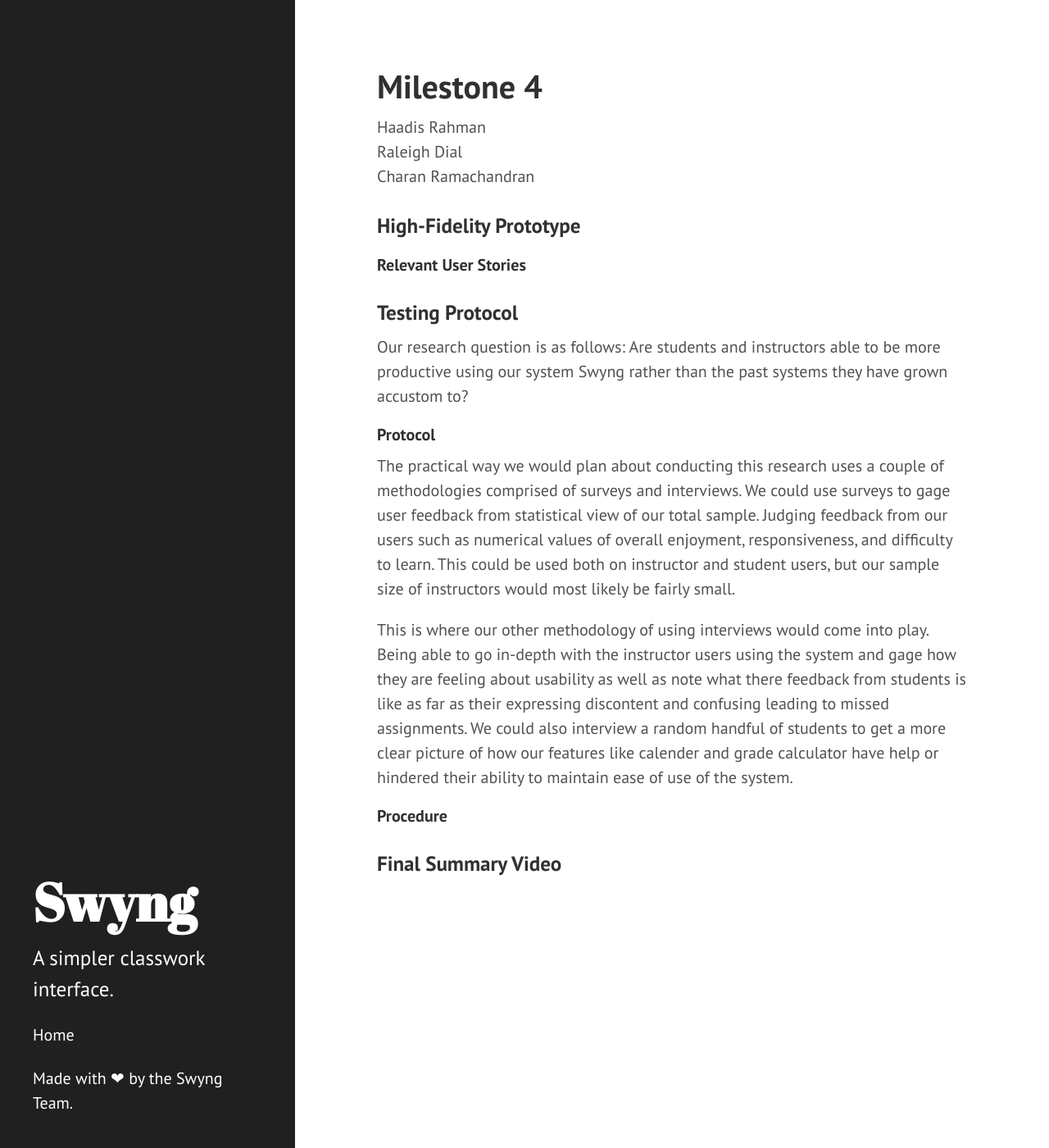
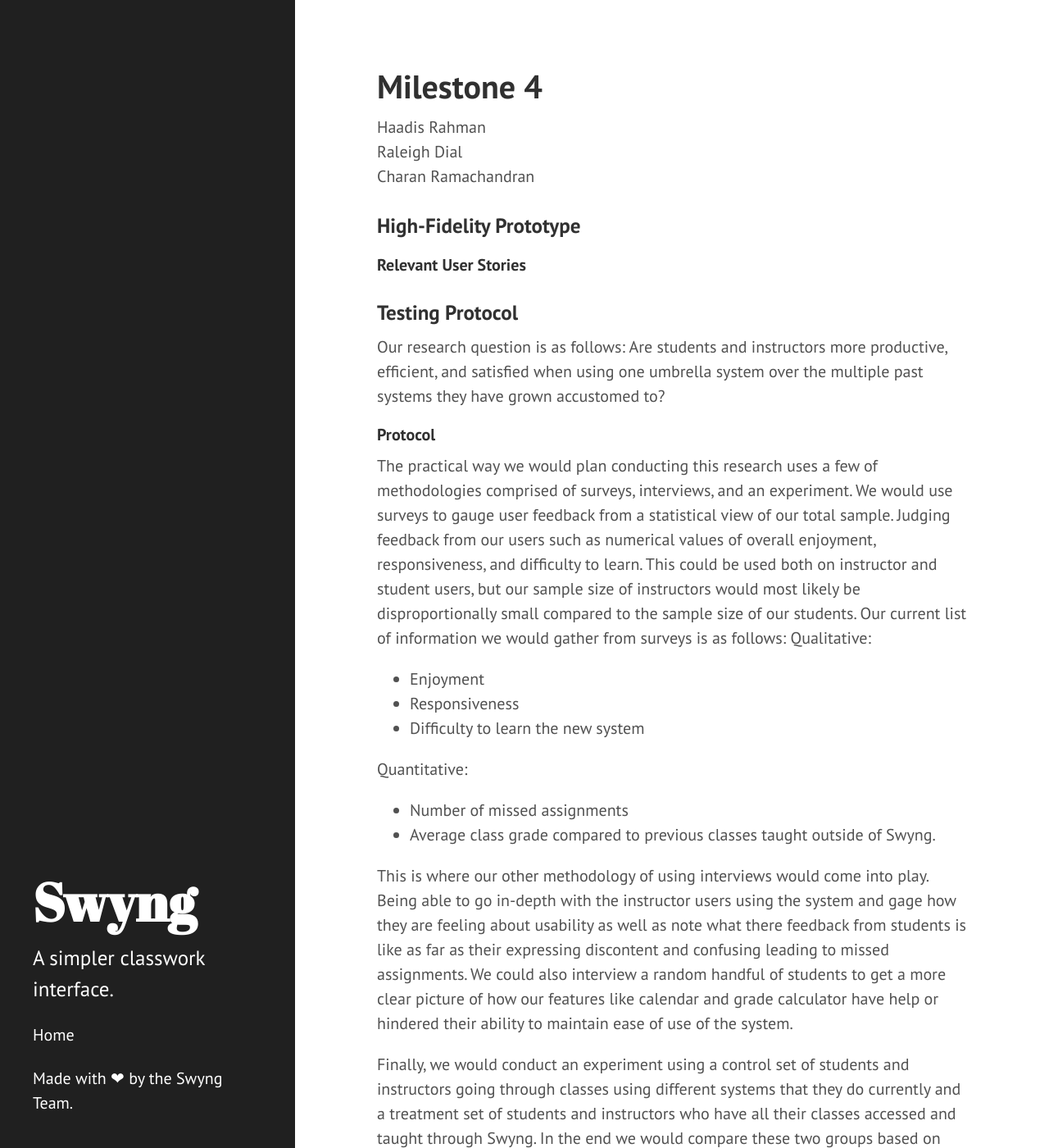
Before and after one commit to MediocreCode/4800TermProject, a Jekyll site: the page built from milestone4.md, in a window 1280 px wide and 1400 px high. Shown: the whole window at 82% size. Built offline with Jekyll 4.4.1, drawn with Linux system fonts in a browser that asks for light colours; some of the changed text lies outside the part shown.

Commit message:
protocol editing

```diff
--- a/milestone4.md
+++ b/milestone4.md
@@ -13,14 +13,27 @@
 
 ### Testing Protocol
 
-Our research question is as follows: Are students and instructors able to be more productive using our system Swyng rather than the past systems they have grown accustom to?
+Our research question is as follows: Are students and instructors more productive, efficient, and satisfied when using one umbrella system over the multiple past systems they have grown accustomed to?
 
 #### Protocol
 
-The practical way we would plan about conducting this research uses a couple of methodologies comprised of surveys and interviews.
-We could use surveys to gage user feedback from statistical view of our total sample. Judging feedback from our users such as numerical values of overall enjoyment, responsiveness, and difficulty to learn. This could be used both on instructor and student users, but our sample size of instructors would most likely be fairly small.
+The practical way we would plan conducting this research uses a few of methodologies comprised of surveys, interviews, and an experiment.
+We would use surveys to gauge user feedback from a statistical view of our total sample. Judging feedback from our users such as numerical values of overall enjoyment, responsiveness, and difficulty to learn. This could be used both on instructor and student users, but our sample size of instructors would most likely be disproportionally small compared to the sample size of our students.
+Our current list of information we would gather from surveys is as follows:
+Qualitative:
+* Enjoyment
+* Responsiveness
+* Difficulty to learn the new system
 
-This is where our other methodology of using interviews would come into play. Being able to go in-depth with the instructor users using the system and gage how they are feeling about usability as well as note what there feedback from students is like as far as their expressing discontent and confusing leading to missed assignments. We could also interview a random handful of students to get a more clear picture of how our features like calender and grade calculator have help or hindered their ability to maintain ease of use of the system.
+Quantitative:
+* Number of missed assignments
+* Average class grade compared to previous classes taught outside of Swyng.
+
+
+This is where our other methodology of using interviews would come into play. Being able to go in-depth with the instructor users using the system and gage how they are feeling about usability as well as note what there feedback from students is like as far as their expressing discontent and confusing leading to missed assignments. We could also interview a random handful of students to get a more clear picture of how our features like calendar and grade calculator have help or hindered their ability to maintain ease of use of the system.
+
+Finally, we would conduct an experiment using a control set of students and instructors going through classes using different systems that they do currently and a treatment set of students and instructors who have all their classes accessed and taught through Swyng. In the end we would compare these two groups based on the Quantitative metrics previously mentioned for the surveys. This would give us firm insight on just what a semester under an umbrella system would look like for our users.
+
 #### Procedure
 
 ### Final Summary Video
```
